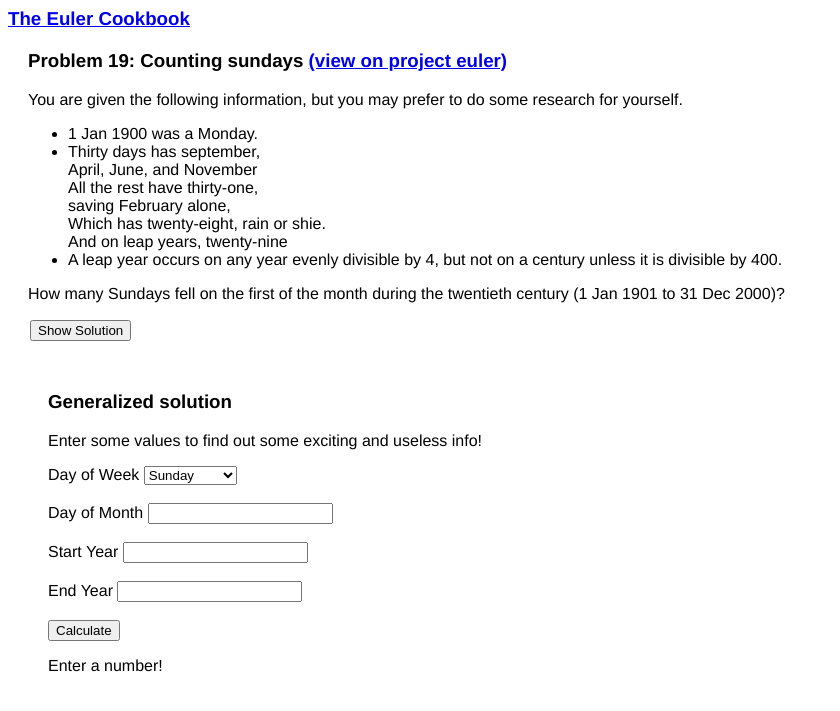
After one commit to zachcalvert/euler_cookbook, a Django app: template problems/templates/solutions/19.html in a window 1280 px wide. The commit adds this page. Shown: the top 711 px of the page, without its empty margins (0-840 px from the left). Run offline with Django 3.2, Linux system fonts and the light colour scheme; the template is opened without the code that fills it, so the values that code supplies are empty.

Commit message:
19 and 6 done

```diff
--- a/euler_cookbook/settings.py
+++ b/euler_cookbook/settings.py
@@ -89,6 +89,8 @@ USE_TZ = True
 
 STATIC_URL = '/static/'
 
+# STATIC_ROOT = os.path.join(BASE_DIR, 'static')
+
 STATICFILES_DIRS = (
     os.path.join(BASE_DIR, "static"),
 )
--- /dev/null
+++ b/problems/templates/solutions/19.html
@@ -0,0 +1,124 @@
+{% extends 'base.html' %}
+
+	{% block header %}
+	{{ block.super }}
+		<div id="header">
+			<h3>Problem 19: Counting sundays <a href="https://projecteuler.net/problem=19">(view on project euler)</a></h3>
+			<p>You are given the following information, but you may prefer to do some research for yourself.</p>
+			<ul>
+				<li>1 Jan 1900 was a Monday.</li>
+				<li>Thirty days has september,<br>April, June, and November<br>All the rest have thirty-one,<br>saving February alone,<br>Which has twenty-eight, rain or shie.<br>And on leap years, twenty-nine</li>
+				<li>A leap year occurs on any year evenly divisible by 4, but not on a century unless it is divisible by 400.</li>
+			</ul>
+			<p>How many Sundays fell on the first of the month during the twentieth century (1 Jan 1901 to 31 Dec 2000)?</p>
+		</div>
+	{% endblock %}
+
+	{% block content %}
+		<button id="solution-button">
+			<span class="ui-button-text">Show Solution</span>
+		</button>
+
+		<div id="solution">
+			<p>We solve this with the following three functions:</p>
+			<code>
+				def how_many_sundays():<br>
+				&nbsp;&nbsp;count = 0<br>
+				&nbsp;&nbsp;for y in range(1901, 2001):<br>
+				&nbsp;&nbsp;&nbsp;&nbsp;for m in range(1, 13):<br>
+				&nbsp;&nbsp;&nbsp;&nbsp;&nbsp;&nbsp;if day_of_week(y, m, day_of_month) == weekday:<br>
+				&nbsp;&nbsp;&nbsp;&nbsp;&nbsp;&nbsp;&nbsp;&nbsp;count +=1<br>
+				&nbsp;&nbsp;return count<br><br>
+
+				def day_of_week(year, month, day):<br>
+				&nbsp;&nbsp;m = mod(month-3, 4800)<br>
+				&nbsp;&nbsp;y = mod(year +m/12, 400)<br>
+				&nbsp;&nbsp;m %= 12<br>
+				&nbsp;&nbsp;return (y + y/4 - y/100 + (13*m +2)/5 + day + 2) % 7<br><br>
+
+				def mod(x, y):<br>
+				&nbsp;&nbsp;x %= y<br>
+				&nbsp;&nbsp;if (y > 0 and x < 0) or (y < 0 and x > 0):<br>
+				&nbsp;&nbsp;&nbsp;&nbsp;x += y<br>
+				&nbsp;&nbsp;return x
+			</code>
+		</div>
+		<div id="input-area">
+			<h3>Generalized solution</h3>
+			<p>Enter some values to find out some exciting and useless info!</p>
+			<label for="id_weekday">Day of Week</label>
+			<select id="id_weekday">
+				<option value="0">Sunday</option>
+				<option value="1">Monday</option>
+				<option value="2">Tuesday</option>
+				<option value="3">Wednesday</option>
+				<option value="4">Thursday</option>
+				<option value="5">Friday</option>
+				<option value="6">Saturday</option>
+			</select><br><br>
+
+			<label for="id_day_of_month">Day of Month</label>
+			<input type="text" id="id_day_of_month" value=""><br><br>
+			<label for="id_start_year">Start Year</label>
+			<input type="text" id="id_start_year" name="Start Year" value=""><br><br>
+			<label for="id_end_year">End Year</label>
+			<input type="text" id="id_end_year" name="End Year" value=""><br><br>
+			<input type="submit" id="submit-button" value="Calculate">
+			<p>Enter a number!</p>
+		</div>
+
+		<div id="output-area">
+			<p id="answer"></p>
+		<div>
+
+		<code style="display:none;">
+			def how_many(weekday, day_of_month, start_year, end_year):<br>
+			&nbsp;&nbsp;count = 0<br>
+			&nbsp;&nbsp;for y in range(start_year, end_year + 1):<br>
+			&nbsp;&nbsp;&nbsp;&nbsp;for m in range(1, 13):<br>
+			&nbsp;&nbsp;&nbsp;&nbsp;&nbsp;&nbsp;if day_of_week(y, m, day_of_month) == weekday:<br>
+			&nbsp;&nbsp;&nbsp;&nbsp;&nbsp;&nbsp;&nbsp;&nbsp;count +=1<br>
+			&nbsp;&nbsp;return count<br><br>
+		</code>
+	{% endblock %}
+
+	{% block extra_body_content %}
+		<script>
+			$(document).ready(function () {
+			    function calculateResult() {
+			    	var params = {day_of_month: $('#id_day_of_month').val(), weekday: $('#id_weekday').find(":selected").val(),
+			    	start_year: $('#id_start_year').val(), end_year: $('#id_end_year').val()};
+			        $.ajax({
+			            url: '{% url "calculate_days" %}',
+			            type: 'POST',
+			            data: JSON.stringify(params),
+			            contentType: 'application/json',
+			            dataType: 'text',
+			            processData: false,
+			            success: function(response) {
+			            	console.log(response)
+			            	var response_data = JSON.parse(response);
+			            	$("#answer").append("Between " + response_data.start_year + " and " + response_data.end_year + ", the " + response_data.day_of_month + " of the month fell on a " + response_data.weekday + " " + response_data.num_days + " times!");
+			            },
+			            error: function (jqXhr, textStatus, errorThrown) {
+			                console.log(errorThrown);
+			            }
+			        });
+			    };
+
+			    $("#submit-button").click(function(){
+			        calculateResult()
+		    	});
+
+		    	$("#solution-button").click(function(){
+			        if ($("#solution").is(":visible")) {
+						$("#solution").slideUp(500);
+						$("#solution-button span").text('Show solution');
+			        } else {
+			        	$("#solution").slideDown(500);
+			        	$("#solution-button span").text('Hide solution');
+			        }
+		    	});
+			});
+		</script>
+	{% endblock %}
--- a/static/css/base.css
+++ b/static/css/base.css
@@ -22,9 +22,21 @@ td, th {
 
 #input-area {
 	float:left;
-	margin: 10px 40px;
+	margin: 40px 40px;
+	display: block;
 }
 #output-area {
 	float: left;
 	margin: 10px 0 0 30px;
 }
+
+#solution {
+	display:none;
+	margin: 50px;
+}
+#solution-button {
+	margin: 20px 10px;
+	position: absolute;
+	top: 300px;
+	left: 20px;
+}
--- a/sum_square_difference/templates/base.html
+++ b/sum_square_difference/templates/base.html
@@ -24,7 +24,7 @@
 		{% block content %}
 			<ul>
 			{% for problem in problems %}
-				<li><a href="{{ problem.get_absolute_url }}">Problem {{ problem.number }}: {{ problem.title}}</a></li>
+				<li><a href="{{ problem.get_absolute_url }}">Problem {{ problem.number }}: {{ problem.title}} {% if problem.solved %}(SOLVED){% endif %}</a></li>
 			{% endfor %}
 			</ul>
 		{% endblock %}
--- a/sum_square_difference/urls.py
+++ b/sum_square_difference/urls.py
@@ -5,5 +5,5 @@ import views
 
 urlpatterns = [
 	url(r'^$', TemplateView.as_view(template_name="sum_square.html"), name="sum_square_home"),
-    url(r'^difference$', views.get_difference, name='get_sum_square_difference'),
+    url(r'^difference$', views.get_sum_square_difference, name='get_sum_square_difference'),
 ]
--- a/sum_square_difference/views.py
+++ b/sum_square_difference/views.py
@@ -15,7 +15,7 @@ Takes the given number and tries to find it in the db.
 If the number is not found, the value is calculated and
 the corresponding db entry is saved.
 """
-def get_difference(request):
+def get_sum_square_difference(request):
 
 	number = request.GET.get('number', None)
 
```
Also changed, not shown: counting_sundays/templates/counting_sundays.html (+9 -4 lines), counting_sundays/views.py (+20 -6 lines), problems/templates/solutions/6.html (+34 -5 lines), problems/models.py (line endings or trailing spaces).
